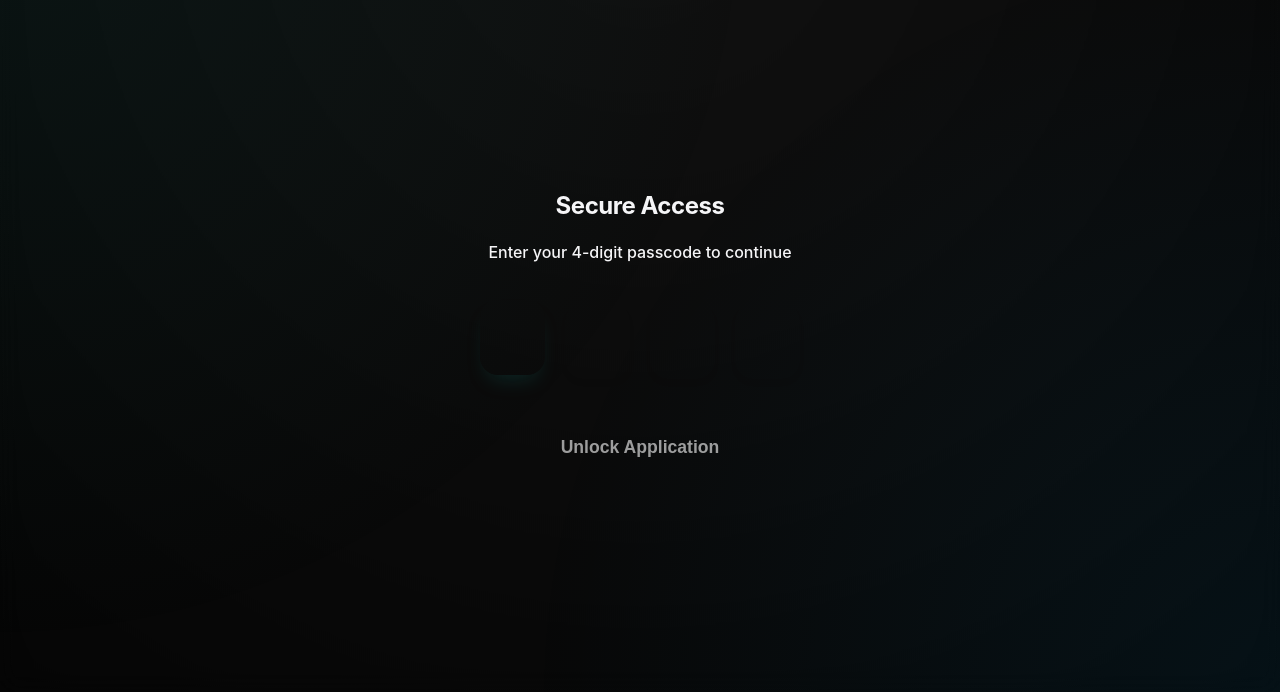
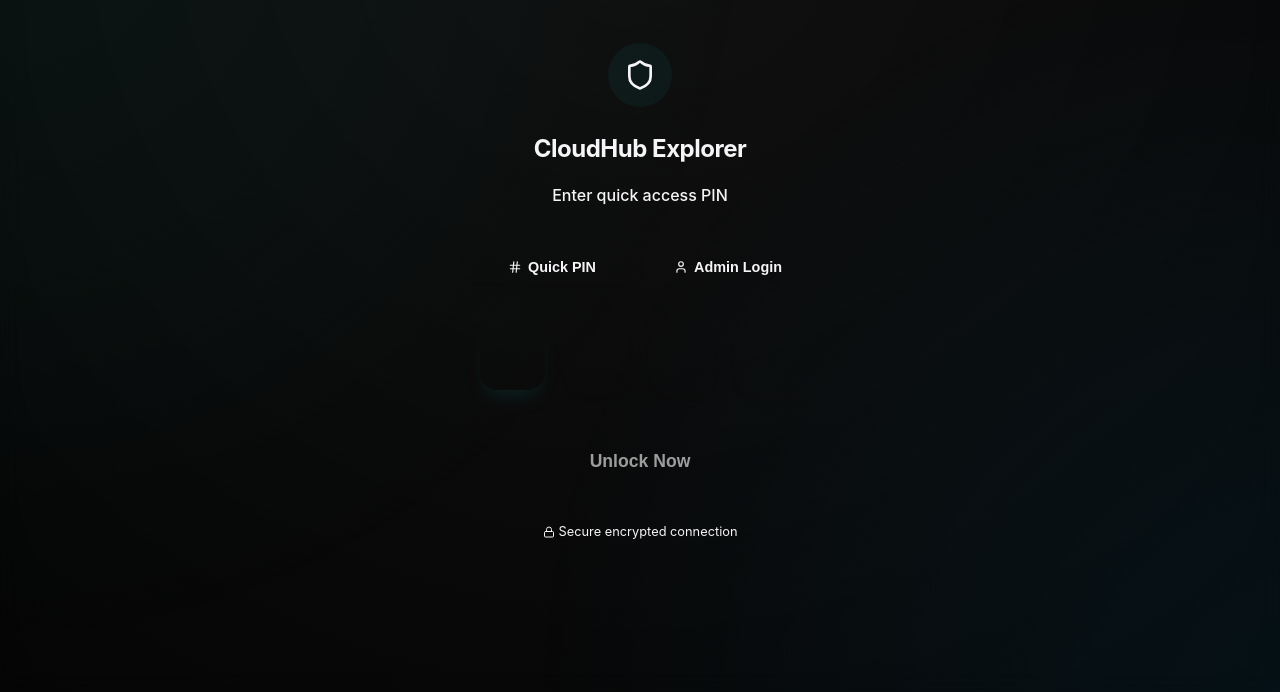
Before and after one commit to rceus-platform/react-cloudhub-explorer-ui, a React (Vite) app in the folder application-source/: page / in a window 1280 px wide. Shown: the part 108-800 px from the top of the page. Built offline with nearby package versions, Linux system fonts and the light colour scheme; no server answers.

Commit message:
feat: replace local passcode with API-based authentication and add support for username/password login

```diff
--- a/application-source/src/App.tsx
+++ b/application-source/src/App.tsx
@@ -13,15 +13,15 @@ import { Routes, Route } from "react-router-dom";
 import Home from "./pages/Home";
 import Viewer from "./pages/Viewer";
 import VideoPlayerPage from "./pages/VideoPlayerPage";
-import { PasscodeOverlay } from "./features/auth/PasscodeOverlay";
+import { AuthOverlay } from "./features/auth/PasscodeOverlay";
 import { useAuth } from "./hooks/useAuth";
 
 /** Root application component with core routing configuration */
 export default function App() {
-  const { isUnlocked, unlock, error } = useAuth();
+  const { isUnlocked, unlock, login, error } = useAuth();
 
   if (!isUnlocked) {
-    return <PasscodeOverlay onVerify={unlock} error={error} />;
+    return <AuthOverlay onVerify={unlock} onLogin={login} error={error} />;
   }
 
   return (
--- a/application-source/src/context/AuthContext.tsx
+++ b/application-source/src/context/AuthContext.tsx
@@ -27,16 +27,21 @@ export const AuthProvider: React.FC<{ children: React.ReactNode }> = ({ children
   const [connectedAccounts, setConnectedAccounts] = useState<Account[]>([]);
   const [isLoadingAccounts, setIsLoadingAccounts] = useState(false);
 
-  const EXPECTED_PASSCODE = import.meta.env.VITE_SITE_PASSCODE;
-
   const refreshAccounts = useCallback(async () => {
     if (!isUnlocked) return;
     setIsLoadingAccounts(true);
     try {
       const accounts = await apiClient.get<Account[]>('/accounts/');
       setConnectedAccounts(accounts);
-    } catch (err) {
+    } catch (err: unknown) {
       console.error('Failed to fetch accounts:', err);
+      // If unauthorized, reset unlock state
+      const errorMessage = err instanceof Error ? err.message : String(err);
+      if (errorMessage.includes('401')) {
+        setIsUnlocked(false);
+        sessionStorage.removeItem('site_unlocked');
+        localStorage.removeItem('access_token');
+      }
     } finally {
       setIsLoadingAccounts(false);
     }
@@ -58,14 +63,54 @@ export const AuthProvider: React.FC<{ children: React.ReactNode }> = ({ children
     }
   }, [isUnlocked, refreshAccounts]);
 
-  const unlock = (passcode: string) => {
-    if (passcode === EXPECTED_PASSCODE) {
+  const unlock = async (passcode: string) => {
+    try {
+      const response = await fetch(`${import.meta.env.VITE_API_BASE_URL}/auth/login`, {
+        method: 'POST',
+        headers: { 'Content-Type': 'application/json' },
+        body: JSON.stringify({ username: 'admin', password: passcode }),
+      });
+
+      if (!response.ok) {
+        throw new Error('Invalid credentials');
+      }
+
+      const data = await response.json();
+      localStorage.setItem('access_token', data.access_token);
+
       setIsUnlocked(true);
       setError(null);
       sessionStorage.setItem('site_unlocked', 'true');
       return true;
-    } else {
+    } catch (err) {
+      console.error('Login error:', err);
       setError('Incorrect passcode. Please try again.');
+      return false;
+    }
+  };
+
+  const login = async (username: string, passcode: string) => {
+    try {
+      const response = await fetch(`${import.meta.env.VITE_API_BASE_URL}/auth/login`, {
+        method: 'POST',
+        headers: { 'Content-Type': 'application/json' },
+        body: JSON.stringify({ username, password: passcode }),
+      });
+
+      if (!response.ok) {
+        throw new Error('Invalid credentials');
+      }
+
+      const data = await response.json();
+      localStorage.setItem('access_token', data.access_token);
+
+      setIsUnlocked(true);
+      setError(null);
+      sessionStorage.setItem('site_unlocked', 'true');
+      return true;
+    } catch (err) {
+      console.error('Login error:', err);
+      setError('Incorrect username or passcode. Please try again.');
       return false;
     }
   };
@@ -74,6 +119,7 @@ export const AuthProvider: React.FC<{ children: React.ReactNode }> = ({ children
     <AuthContext.Provider value={{
       isUnlocked,
       unlock,
+      login,
       error,
       connectedAccounts,
       isLoadingAccounts,
--- a/application-source/src/context/AuthContext.types.ts
+++ b/application-source/src/context/AuthContext.types.ts
@@ -22,7 +22,8 @@ export interface Account {
 
 export interface AuthContextType {
   isUnlocked: boolean;
-  unlock: (passcode: string) => boolean;
+  unlock: (passcode: string) => Promise<boolean>;
+  login: (username: string, passcode: string) => Promise<boolean>;
   error: string | null;
   connectedAccounts: Account[];
   isLoadingAccounts: boolean;
--- a/application-source/src/features/auth/PasscodeOverlay.module.css
+++ b/application-source/src/features/auth/PasscodeOverlay.module.css
@@ -136,6 +136,101 @@
   40%, 60% { transform: translate3d(4px, 0, 0); }
 }
 
+.header {
+  margin-bottom: 2rem;
+}
+
+.iconCircle {
+  width: 64px;
+  height: 64px;
+  background: rgba(15, 118, 110, 0.1);
+  border-radius: 50%;
+  display: flex;
+  align-items: center;
+  justify-content: center;
+  margin: 0 auto 1.5rem;
+  color: var(--brand);
+}
+
+.tabs {
+  display: flex;
+  background: var(--surface);
+  padding: 4px;
+  border-radius: 12px;
+  margin-bottom: 2rem;
+  border: 1px solid var(--border);
+}
+
+.tab {
+  flex: 1;
+  padding: 8px;
+  border: none;
+  background: transparent;
+  color: var(--text-muted);
+  font-weight: 600;
+  font-size: 0.9rem;
+  cursor: pointer;
+  border-radius: 8px;
+  transition: all 0.2s;
+  display: flex;
+  align-items: center;
+  justify-content: center;
+  gap: 6px;
+}
+
+.activeTab {
+  background: var(--bg-card);
+  color: var(--brand);
+  box-shadow: var(--shadow-sm);
+}
+
+.inputGroup {
+  position: relative;
+  margin-bottom: 1.25rem;
+}
+
+.inputIcon {
+  position: absolute;
+  left: 14px;
+  top: 50%;
+  transform: translateY(-50%);
+  color: var(--text-muted);
+}
+
+.textInput {
+  width: 100%;
+  padding: 12px 12px 12px 42px;
+  background: var(--surface);
+  border: 1px solid var(--border);
+  border-radius: 12px;
+  color: var(--text-main);
+  font-size: 1rem;
+}
+
+.textInput:focus {
+  outline: none;
+  border-color: var(--brand);
+}
+
+.footer {
+  margin-top: 2rem;
+  font-size: 0.8rem;
+  color: var(--text-muted);
+  display: flex;
+  align-items: center;
+  justify-content: center;
+  gap: 4px;
+}
+
+.spin {
+  animation: rotate 1s linear infinite;
+}
+
+@keyframes rotate {
+  from { transform: rotate(0deg); }
+  to { transform: rotate(360deg); }
+}
+
 @media (max-width: 480px) {
   .card {
     padding: 2.5rem 1.5rem;
--- a/application-source/src/features/auth/PasscodeOverlay.tsx
+++ b/application-source/src/features/auth/PasscodeOverlay.tsx
@@ -1,106 +1,207 @@
 /**
- * Passcode Overlay Feature Module
+ * AuthOverlay Component
  *
  * Responsibilities:
- * - Render a secure PIN entry interface for application unlocking
- * - Handle input focus management and auto-submission
- *
- * Boundaries:
- * - Does not handle the actual verification logic (delegated to onVerify prop)
+ * - Provide a secure entry point for the application
+ * - Support both Quick PIN access and full Admin credentials
+ * - Handle login flow with the backend API
  */
 
-import React, { useState, useRef, useEffect } from 'react';
+import React, { useState, useRef, useCallback } from 'react';
+import { motion, AnimatePresence } from 'framer-motion';
+import { Shield, Key, User as UserIcon, Lock, Loader2, ChevronRight, Hash } from 'lucide-react';
 import styles from './PasscodeOverlay.module.css';
 
-interface PasscodeOverlayProps {
-  onVerify: (pin: string) => void;
+interface AuthOverlayProps {
+  onVerify: (pin: string) => Promise<boolean>;
+  onLogin: (username: string, passcode: string) => Promise<boolean>;
   error?: string | null;
 }
 
-/** Interface for secure PIN-based entry and application unlocking */
-export const PasscodeOverlay: React.FC<PasscodeOverlayProps> = ({ onVerify, error }) => {
+export const AuthOverlay: React.FC<AuthOverlayProps> = ({ onVerify, onLogin, error: externalError }) => {
+  const [mode, setMode] = useState<'pin' | 'login'>('pin');
   const [pin, setPin] = useState(['', '', '', '']);
-  const inputRefs = [
-    useRef<HTMLInputElement>(null),
-    useRef<HTMLInputElement>(null),
-    useRef<HTMLInputElement>(null),
-    useRef<HTMLInputElement>(null),
-  ];
+  const [username, setUsername] = useState('admin');
+  const [password, setPassword] = useState('');
+  const [isSubmitting, setIsSubmitting] = useState(false);
+  const [localError, setLocalError] = useState<string | null>(null);
 
-  const handleChange = (index: number, value: string) => {
-    if (value.length > 1) {
-      value = value[value.length - 1];
+  const inputRefs = useRef<(HTMLInputElement | null)[]>([null, null, null, null]);
+
+  const performPinSubmit = useCallback(async (pinString: string) => {
+    if (pinString.length === 4) {
+      setIsSubmitting(true);
+      setLocalError(null);
+      const success = await onVerify(pinString);
+      if (!success) {
+        setPin(['', '', '', '']);
+        inputRefs.current[0]?.focus();
       }
+      setIsSubmitting(false);
+    }
+  }, [onVerify]);
 
-    if (!/^\d*$/.test(value)) {
-      return;
-    }
+  const handlePinSubmit = (e?: React.FormEvent) => {
+    e?.preventDefault();
+    performPinSubmit(pin.join(''));
+  };
+
+  const handlePinChange = (index: number, value: string) => {
+    if (value.length > 1) value = value[value.length - 1];
+    if (!/^\d*$/.test(value)) return;
 
     const newPin = [...pin];
     newPin[index] = value;
     setPin(newPin);
 
     if (value && index < 3) {
-      inputRefs[index + 1].current?.focus();
+      inputRefs.current[index + 1]?.focus();
+    } else if (value && index === 3 && newPin.join('').length === 4) {
+      performPinSubmit(newPin.join(''));
     }
   };
 
   const handleKeyDown = (index: number, e: React.KeyboardEvent<HTMLInputElement>) => {
     if (e.key === 'Backspace' && !pin[index] && index > 0) {
-      inputRefs[index - 1].current?.focus();
+      inputRefs.current[index - 1]?.focus();
     }
   };
 
-  const handleSubmit = (e: React.FormEvent) => {
+  const handleLoginSubmit = async (e: React.FormEvent) => {
     e.preventDefault();
-    const pinString = pin.join('');
-    if (pinString.length === 4) {
-      onVerify(pinString);
-    }
+    setIsSubmitting(true);
+    setLocalError(null);
+    await onLogin(username, password);
+    setIsSubmitting(false);
   };
 
-  // Auto-submit when 4th digit is entered
-  useEffect(() => {
-    const pinString = pin.join('');
-    if (pinString.length === 4) {
-      onVerify(pinString);
-    }
-  }, [pin, onVerify]);
+  const error = externalError || localError;
 
   return (
     <div className={styles.overlay}>
-      <div className={styles.card}>
-        <div className={styles.logo}>Pixel Hunter</div>
-        <h2 className={styles.title}>Secure Access</h2>
-        <p className={styles.subtitle}>Enter your 4-digit passcode to continue</p>
+      <motion.div
+        initial={{ opacity: 0, y: 20 }}
+        animate={{ opacity: 1, y: 0 }}
+        className={styles.card}
+      >
+        <div className={styles.header}>
+          <div className={styles.iconCircle}>
+            <Shield className={styles.shieldIcon} size={32} />
+          </div>
+          <h2 className={styles.title}>CloudHub Explorer</h2>
+          <p className={styles.subtitle}>
+            {mode === 'pin' ? 'Enter quick access PIN' : 'Sign in with administrator credentials'}
+          </p>
+        </div>
 
-        <form onSubmit={handleSubmit} className={styles.form}>
+        <div className={styles.tabs}>
+          <button
+            className={`${styles.tab} ${mode === 'pin' ? styles.activeTab : ''}`}
+            onClick={() => setMode('pin')}
+          >
+            <Hash size={14} /> Quick PIN
+          </button>
+          <button
+            className={`${styles.tab} ${mode === 'login' ? styles.activeTab : ''}`}
+            onClick={() => setMode('login')}
+          >
+            <UserIcon size={14} /> Admin Login
+          </button>
+        </div>
+
+        <AnimatePresence mode="wait">
+          {mode === 'pin' ? (
+            <motion.form
+              key="pin-form"
+              initial={{ opacity: 0, x: -10 }}
+              animate={{ opacity: 1, x: 0 }}
+              exit={{ opacity: 0, x: 10 }}
+              onSubmit={handlePinSubmit}
+              className={styles.form}
+            >
               <div className={styles.pinInputs}>
                 {pin.map((digit, index) => (
                   <input
                     key={index}
-                ref={inputRefs[index]}
+                    ref={(el) => { inputRefs.current[index] = el; }}
                     type="password"
                     maxLength={1}
                     inputMode="numeric"
-                pattern="[0-9]*"
                     value={digit}
-                onChange={(e) => handleChange(index, e.target.value)}
+                    onChange={(e) => handlePinChange(index, e.target.value)}
                     onKeyDown={(e) => handleKeyDown(index, e)}
                     className={styles.pinDigit}
                     autoFocus={index === 0}
-                autoComplete="one-time-code"
+                    disabled={isSubmitting}
                   />
                 ))}
               </div>
+              <button type="submit" className={styles.submitBtn} disabled={pin.join('').length < 4 || isSubmitting}>
+                {isSubmitting ? <Loader2 className={styles.spin} /> : 'Unlock Now'}
+              </button>
+            </motion.form>
+          ) : (
+            <motion.form
+              key="login-form"
+              initial={{ opacity: 0, x: 10 }}
+              animate={{ opacity: 1, x: 0 }}
+              exit={{ opacity: 0, x: -10 }}
+              onSubmit={handleLoginSubmit}
+              className={styles.form}
+            >
+              <div className={styles.inputGroup}>
+                <div className={styles.inputIcon}>
+                  <UserIcon size={18} />
+                </div>
+                <input
+                  type="text"
+                  placeholder="Username"
+                  value={username}
+                  onChange={(e) => setUsername(e.target.value)}
+                  className={styles.textInput}
+                  required
+                  disabled={isSubmitting}
+                />
+              </div>
+              <div className={styles.inputGroup}>
+                <div className={styles.inputIcon}>
+                  <Key size={18} />
+                </div>
+                <input
+                  type="password"
+                  placeholder="Password"
+                  value={password}
+                  onChange={(e) => setPassword(e.target.value)}
+                  className={styles.textInput}
+                  required
+                  disabled={isSubmitting}
+                />
+              </div>
+              <button type="submit" className={styles.submitBtn} disabled={isSubmitting}>
+                {isSubmitting ? <Loader2 className={styles.spin} /> : (
+                  <>
+                    Sign In <ChevronRight size={18} />
+                  </>
+                )}
+              </button>
+            </motion.form>
+          )}
+        </AnimatePresence>
 
-          <button type="submit" className={styles.submitBtn} disabled={pin.join('').length < 4}>
-            Unlock Application
-          </button>
+        {error && (
+          <motion.div
+            initial={{ opacity: 0, height: 0 }}
+            animate={{ opacity: 1, height: 'auto' }}
+            className={styles.errorMsg}
+          >
+            {error}
+          </motion.div>
+        )}
 
-          {error && <div className={styles.errorMsg}>{error}</div>}
-        </form>
+        <div className={styles.footer}>
+          <Lock size={12} /> Secure encrypted connection
         </div>
+      </motion.div>
     </div>
   );
 };
```
Lines whose indentation alone changed are shown as unchanged.
